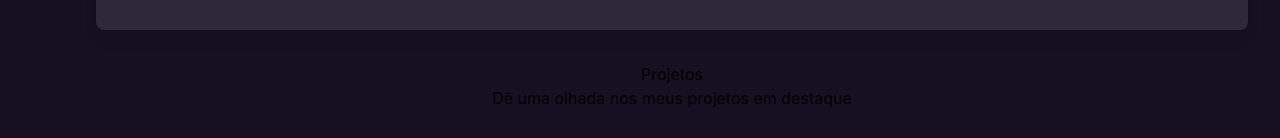
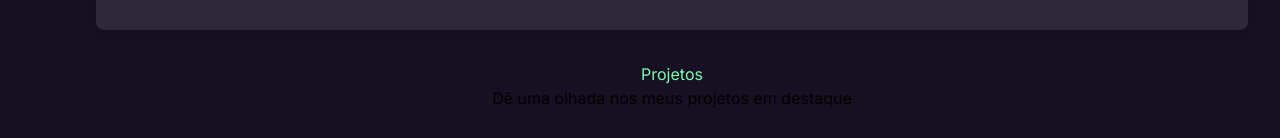
Before and after one commit to EduardoGomesSa/my-portfolio, a Next.js app: page / in a window 1280 px wide. Shown: the part 662-800 px from the top of the page. Built offline with nearby package versions, Linux system fonts and the light colour scheme.

Commit message:
Estilização do titulo

```diff
--- a/src/components/projects.tsx
+++ b/src/components/projects.tsx
@@ -1,7 +1,7 @@
 export function Projects() {
     return (
         <div className="flex flex-col items-center">
-            <h2>Projetos</h2>
+            <h2 className="text-[#7DFFAF] text-base">Projetos</h2>
             <h1>Dê uma olhada nos meus projetos em destaque</h1>
         </div>
     )
```
